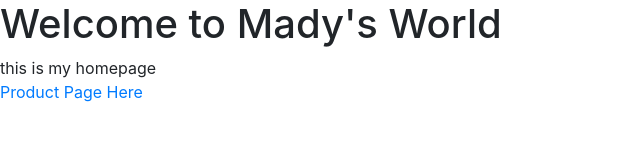
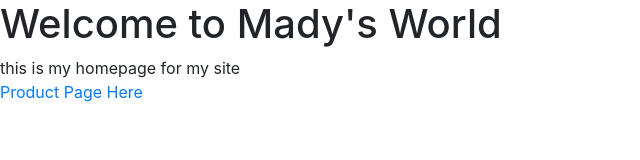
Before and after one commit to rogerm21/introtonodejs, a website: page index.html in a window 1280 px wide. Shown: the full height of the page, 0-640 px from the left. Drawn offline with nearby package versions, Linux system fonts and the light colour scheme.

Commit message:
trying again

```diff
--- a/index.html
+++ b/index.html
@@ -12,7 +12,7 @@
   </head>
   <body>
     <h1>Welcome to Mady's World</h1>
-<p>this is my homepage <br><a href="products">Product Page Here </a>
+<p>this is my homepage for my site <br><a href="products">Product Page Here </a>
 </p>
     <!-- Optional JavaScript; choose one of the two! -->
 
```
